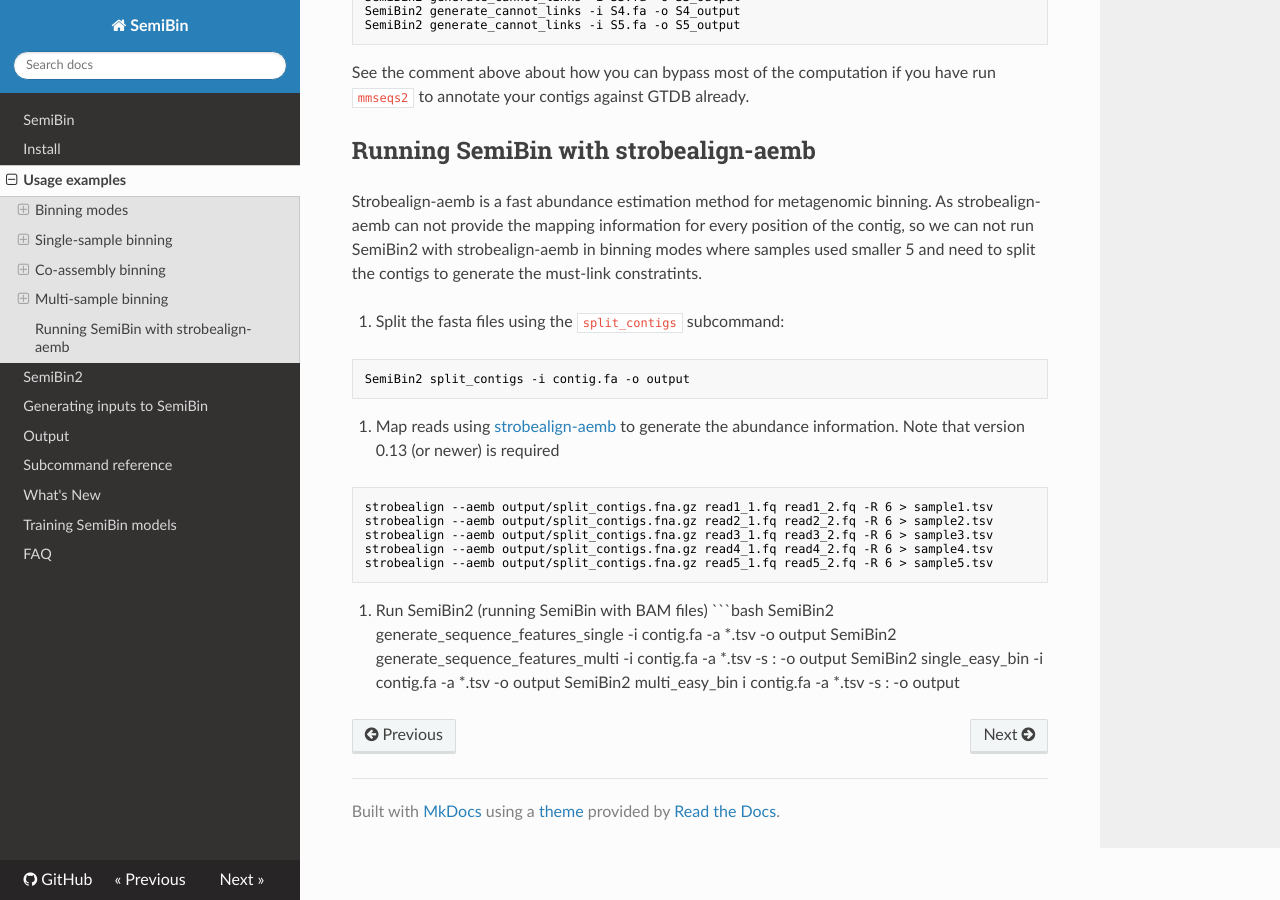
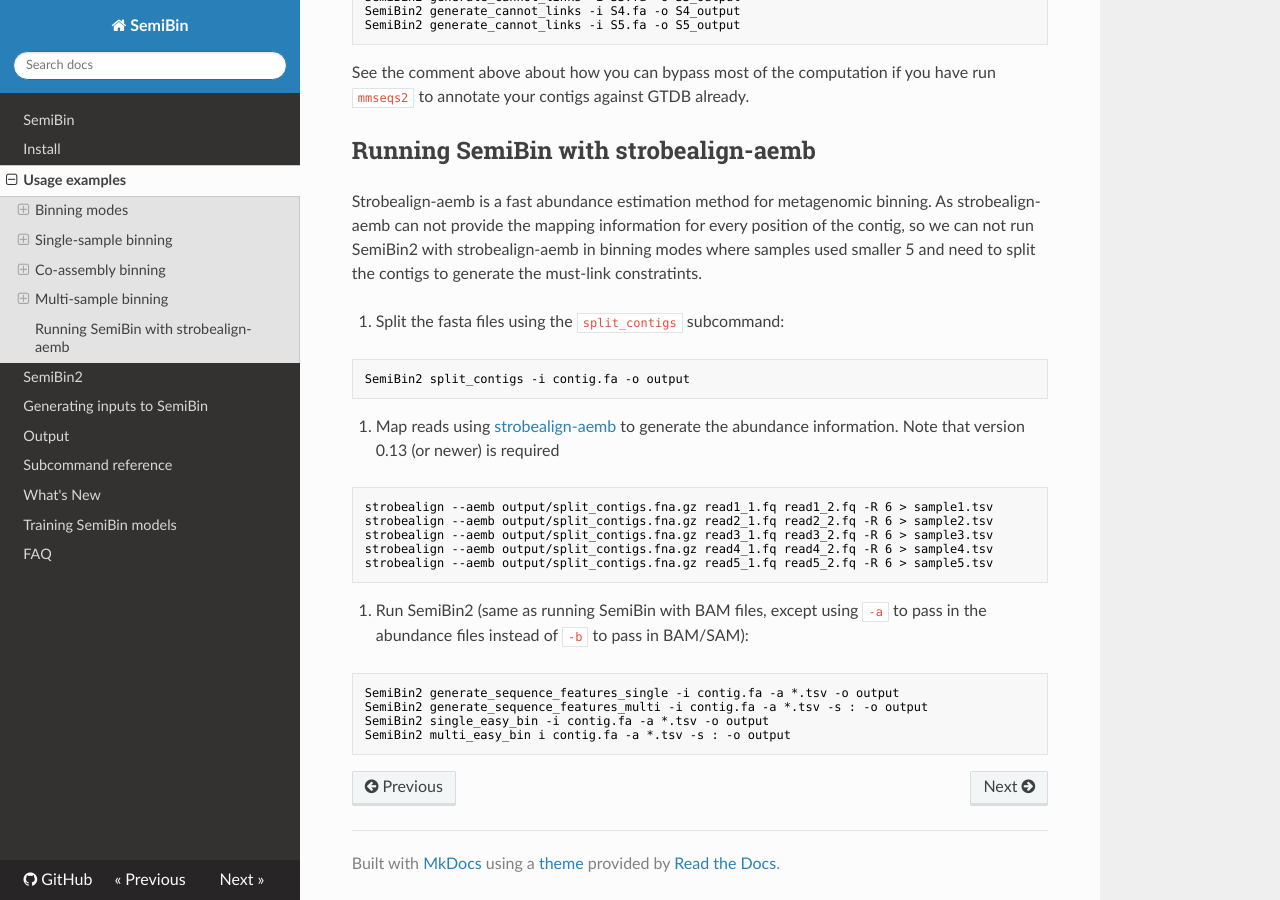
Before and after one commit to BigDataBiology/SemiBin, an MkDocs documentation site: the page built from docs/usage.md, in a window 1280 px wide and 900 px high, scrolled down 8926 px. Built offline with MkDocs 1.6.1, drawn with Linux system fonts in a browser that asks for light colours; nearby versions of some CDN libraries.

Commit message:
DOC Fix markdown in docs

````diff
--- a/docs/usage.md
+++ b/docs/usage.md
@@ -438,9 +438,11 @@
 strobealign --aemb output/split_contigs.fna.gz read4_1.fq read4_2.fq -R 6 > sample4.tsv
 strobealign --aemb output/split_contigs.fna.gz read5_1.fq read5_2.fq -R 6 > sample5.tsv
 ```
-3. Run SemiBin2 (running SemiBin with BAM files)
+3. Run SemiBin2 (same as running SemiBin with BAM files, except using `-a` to pass in the abundance files instead of `-b` to pass in BAM/SAM):
+
 ```bash
 SemiBin2 generate_sequence_features_single -i contig.fa -a *.tsv -o output
 SemiBin2 generate_sequence_features_multi -i contig.fa -a *.tsv -s : -o output
 SemiBin2 single_easy_bin -i contig.fa -a *.tsv -o output
 SemiBin2 multi_easy_bin i contig.fa -a *.tsv -s : -o output
+```
````
